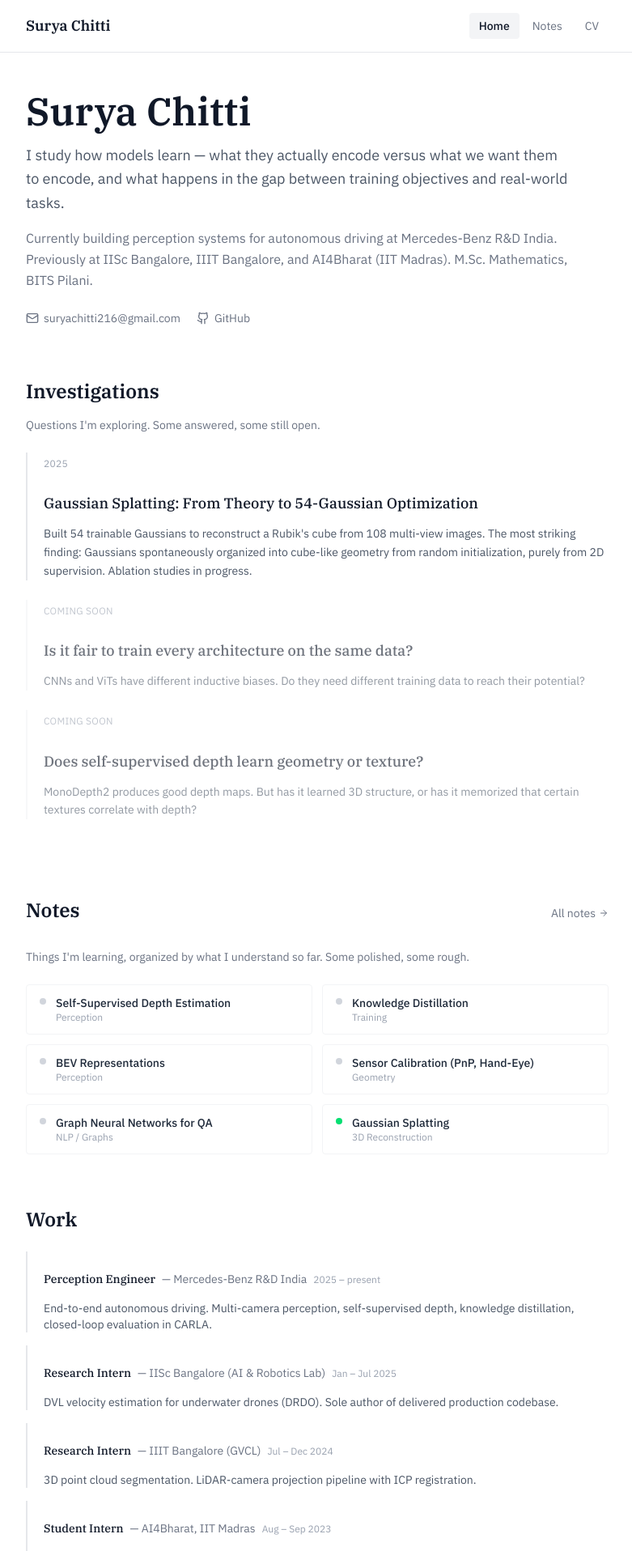
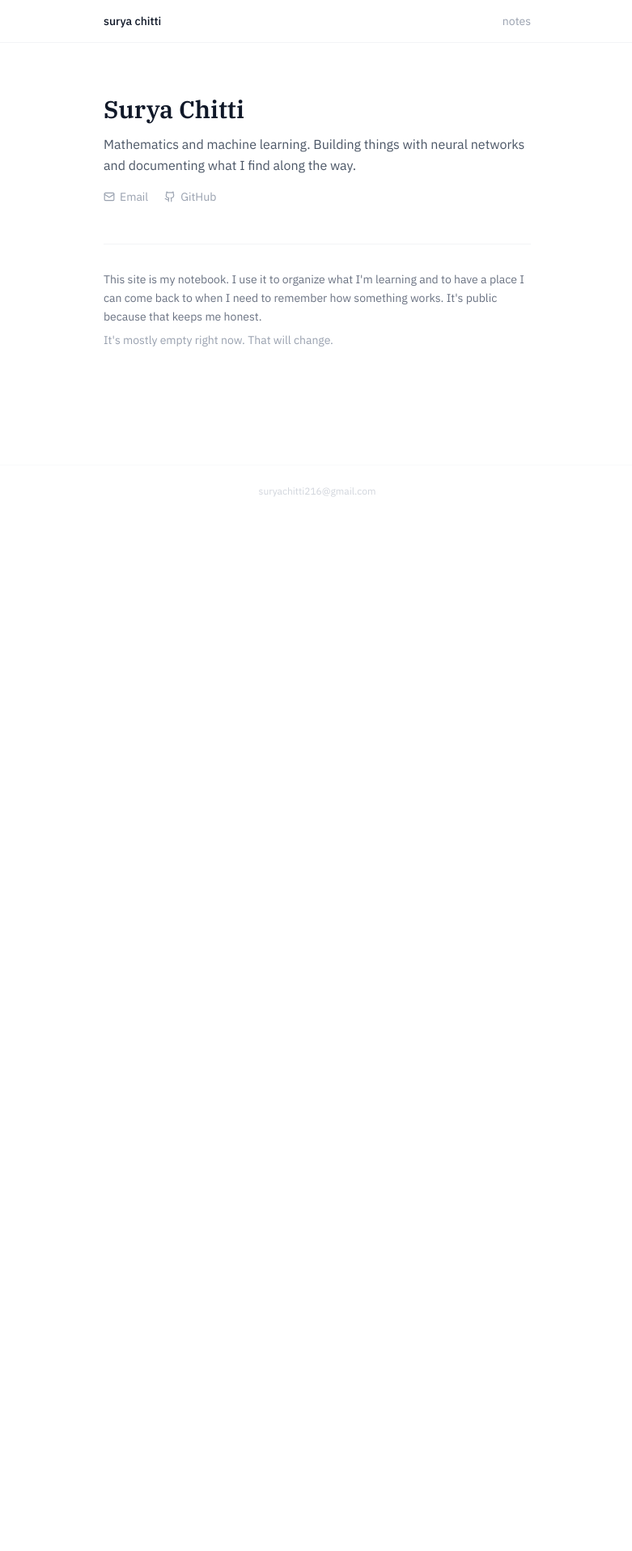
Before and after one commit to codechitti216/codechitti216.github.io, a React (Vite) app: page / in a window 1280 px wide. Shown: the top 1916 px of the page at 81% size, without its empty margins (248-1029 px from the left). After the commit the page ends 800 px from the top, so only its background shows below. Built offline with nearby package versions, Linux system fonts and the light colour scheme.

Commit message:
Rebuild: honest minimal site. Only real content. No placeholders, no boast, no drama

```diff
--- a/src/App.jsx
+++ b/src/App.jsx
@@ -3,7 +3,6 @@ import Layout from "./components/Layout";
 import Home from "./pages/Home";
 import Notes from "./pages/Notes";
 import NoteDetail from "./pages/NoteDetail";
-import CV from "./pages/CV";
 import "./App.css";
 
 function App() {
@@ -14,8 +13,7 @@ function App() {
           <Route path="/" element={<Home />} />
           <Route path="/notes" element={<Notes />} />
           <Route path="/notes/:id" element={<NoteDetail />} />
-          <Route path="/cv" element={<CV />} />
-          {/* Redirect old garden routes */}
+          {/* Old routes redirect */}
           <Route path="/garden" element={<Notes />} />
           <Route path="/garden/:id" element={<NoteDetail />} />
         </Routes>
--- a/src/components/Layout.jsx
+++ b/src/components/Layout.jsx
@@ -6,29 +6,28 @@ const Layout = ({ children }) => {
   const navigation = [
     { name: 'Home', href: '/' },
     { name: 'Notes', href: '/notes' },
-    { name: 'CV', href: '/cv' },
   ];
 
   return (
     <div className="min-h-screen bg-white">
-      <header className="border-b border-gray-200 bg-white/80 backdrop-blur-sm sticky top-0 z-50">
-        <div className="max-w-3xl mx-auto px-6 py-4">
+      <header className="border-b border-gray-100 sticky top-0 z-50 bg-white">
+        <div className="max-w-xl mx-auto px-6 py-4">
           <nav className="flex items-center justify-between">
-            <Link to="/" className="text-lg font-serif font-semibold text-gray-900 hover:text-gray-700 transition-colors">
-              Surya Chitti
+            <Link to="/" className="text-sm font-medium text-gray-900 hover:text-gray-600 transition-colors">
+              surya chitti
             </Link>
-            <div className="flex space-x-1">
-              {navigation.map((item) => (
+            <div className="flex gap-4">
+              {navigation.filter(n => n.name !== 'Home').map((item) => (
                 <Link
                   key={item.name}
                   to={item.href}
-                  className={`px-3 py-1.5 text-sm rounded-md transition-colors ${
-                    location.pathname === item.href || (item.href !== '/' && location.pathname.startsWith(item.href))
-                      ? 'text-gray-900 bg-gray-100 font-medium'
-                      : 'text-gray-500 hover:text-gray-900'
+                  className={`text-sm transition-colors ${
+                    location.pathname.startsWith(item.href)
+                      ? 'text-gray-900'
+                      : 'text-gray-400 hover:text-gray-700'
                   }`}
                 >
-                  {item.name}
+                  {item.name.toLowerCase()}
                 </Link>
               ))}
             </div>
@@ -36,14 +35,14 @@ const Layout = ({ children }) => {
         </div>
       </header>
 
-      <main className="max-w-3xl mx-auto px-6 py-8">
+      <main className="max-w-xl mx-auto px-6 py-8">
         {children}
       </main>
 
-      <footer className="border-t border-gray-100 mt-16">
-        <div className="max-w-3xl mx-auto px-6 py-6">
-          <p className="text-center text-xs text-gray-400">
-            Surya Chitti &middot; suryachitti216@gmail.com
+      <footer className="border-t border-gray-50 mt-20">
+        <div className="max-w-xl mx-auto px-6 py-6">
+          <p className="text-xs text-gray-300 text-center">
+            suryachitti216@gmail.com
           </p>
         </div>
       </footer>
--- a/src/pages/Home.jsx
+++ b/src/pages/Home.jsx
@@ -1,168 +1,38 @@
-import { Link } from "react-router-dom";
-import { ArrowRight, Github, Mail } from "lucide-react";
+import { Github, Mail } from "lucide-react";
 
 export default function Home() {
   return (
-    <div className="space-y-16 py-4">
+    <div className="space-y-12 py-8">
 
-      {/* Hero — minimal, content-first */}
-      <section className="space-y-4">
-        <h1 className="font-serif text-4xl font-semibold text-gray-900 md:text-5xl">
+      <section className="space-y-3">
+        <h1 className="font-serif text-3xl font-semibold text-gray-900">
           Surya Chitti
         </h1>
-        <p className="max-w-2xl text-lg text-gray-600 leading-relaxed">
-          I study how models learn &mdash; what they actually encode versus what we want them
-          to encode, and what happens in the gap between training objectives and
-          real-world tasks.
+        <p className="text-base text-gray-600 leading-relaxed max-w-xl">
+          Mathematics and machine learning. Building things with neural networks
+          and documenting what I find along the way.
         </p>
-        <p className="max-w-2xl text-base text-gray-500 leading-relaxed">
-          Currently building perception systems for autonomous driving at Mercedes-Benz R&D India.
-          Previously at IISc Bangalore, IIIT Bangalore, and AI4Bharat (IIT Madras).
-          M.Sc. Mathematics, BITS Pilani.
-        </p>
-        <div className="flex items-center gap-5 pt-2 text-sm text-gray-500">
-          <a href="mailto:suryachitti216@gmail.com" className="flex items-center gap-1.5 hover:text-gray-900 transition-colors">
-            <Mail className="h-4 w-4" /> suryachitti216@gmail.com
+        <div className="flex items-center gap-5 pt-1 text-sm text-gray-400">
+          <a href="mailto:suryachitti216@gmail.com" className="flex items-center gap-1.5 hover:text-gray-700 transition-colors">
+            <Mail className="h-3.5 w-3.5" /> Email
           </a>
-          <a href="https://github.com/codechitti216" className="flex items-center gap-1.5 hover:text-gray-900 transition-colors">
-            <Github className="h-4 w-4" /> GitHub
+          <a href="https://github.com/codechitti216" className="flex items-center gap-1.5 hover:text-gray-700 transition-colors">
+            <Github className="h-3.5 w-3.5" /> GitHub
           </a>
         </div>
       </section>
 
-      {/* Investigations — the "damn!" content */}
-      <section className="space-y-4">
-        <h2 className="font-serif text-2xl font-semibold text-gray-900">Investigations</h2>
-        <p className="text-sm text-gray-500">
-          Questions I&apos;m exploring. Some answered, some still open.
+      <section className="space-y-2 border-t border-gray-100 pt-8">
+        <p className="text-sm text-gray-500 leading-relaxed max-w-xl">
+          This site is my notebook. I use it to organize what I&apos;m learning
+          and to have a place I can come back to when I need to remember how
+          something works. It&apos;s public because that keeps me honest.
         </p>
-
-        <div className="space-y-6 pt-2">
-          <article className="border-l-2 border-gray-200 pl-5">
-            <Link to="/notes/Gaussian_Splatting" className="group">
-              <time className="text-xs text-gray-400 uppercase tracking-wide">2025</time>
-              <h3 className="font-serif text-lg font-medium text-gray-900 group-hover:text-blue-700 transition-colors">
-                Gaussian Splatting: From Theory to 54-Gaussian Optimization
-              </h3>
-              <p className="mt-1 text-sm text-gray-600 leading-relaxed">
-                Built 54 trainable Gaussians to reconstruct a Rubik&apos;s cube from 108 multi-view
-                images. The most striking finding: Gaussians spontaneously organized into
-                cube-like geometry from random initialization, purely from 2D supervision.
-                Ablation studies in progress.
-              </p>
-            </Link>
-          </article>
-
-          <article className="border-l-2 border-gray-100 pl-5 opacity-60">
-            <time className="text-xs text-gray-400 uppercase tracking-wide">Coming soon</time>
-            <h3 className="font-serif text-lg font-medium text-gray-900">
-              Is it fair to train every architecture on the same data?
-            </h3>
-            <p className="mt-1 text-sm text-gray-600 leading-relaxed">
-              CNNs and ViTs have different inductive biases. Do they need different
-              training data to reach their potential?
-            </p>
-          </article>
-
-          <article className="border-l-2 border-gray-100 pl-5 opacity-60">
-            <time className="text-xs text-gray-400 uppercase tracking-wide">Coming soon</time>
-            <h3 className="font-serif text-lg font-medium text-gray-900">
-              Does self-supervised depth learn geometry or texture?
-            </h3>
-            <p className="mt-1 text-sm text-gray-600 leading-relaxed">
-              MonoDepth2 produces good depth maps. But has it learned 3D structure, or
-              has it memorized that certain textures correlate with depth?
-            </p>
-          </article>
-        </div>
+        <p className="text-sm text-gray-400">
+          It&apos;s mostly empty right now. That will change.
+        </p>
       </section>
 
-      {/* Notes — the living knowledge base */}
-      <section className="space-y-4">
-        <div className="flex items-baseline justify-between">
-          <h2 className="font-serif text-2xl font-semibold text-gray-900">Notes</h2>
-          <Link to="/notes" className="text-sm text-gray-500 hover:text-gray-900 transition-colors flex items-center gap-1">
-            All notes <ArrowRight className="h-3 w-3" />
-          </Link>
-        </div>
-        <p className="text-sm text-gray-500">
-          Things I&apos;m learning, organized by what I understand so far. Some polished, some rough.
-        </p>
-
-        <div className="grid gap-3 pt-2 md:grid-cols-2">
-          {[
-            { title: "Self-Supervised Depth Estimation", status: "seed", topic: "Perception" },
-            { title: "Knowledge Distillation", status: "seed", topic: "Training" },
-            { title: "BEV Representations", status: "seed", topic: "Perception" },
-            { title: "Sensor Calibration (PnP, Hand-Eye)", status: "seed", topic: "Geometry" },
-            { title: "Graph Neural Networks for QA", status: "seed", topic: "NLP / Graphs" },
-            { title: "Gaussian Splatting", status: "growing", topic: "3D Reconstruction" },
-          ].map((note) => (
-            <div key={note.title} className="flex items-start gap-3 rounded-md border border-gray-100 px-4 py-3">
-              <span className={`mt-1 inline-block h-2 w-2 rounded-full flex-shrink-0 ${
-                note.status === "growing" ? "bg-green-400" : "bg-gray-300"
-              }`} />
-              <div>
-                <p className="text-sm font-medium text-gray-800">{note.title}</p>
-                <p className="text-xs text-gray-400">{note.topic}</p>
-              </div>
-            </div>
-          ))}
-        </div>
-      </section>
-
-      {/* Work — brief, no resume dump */}
-      <section className="space-y-4">
-        <h2 className="font-serif text-2xl font-semibold text-gray-900">Work</h2>
-
-        <div className="space-y-4 pt-2">
-          {[
-            {
-              role: "Perception Engineer",
-              org: "Mercedes-Benz R&D India",
-              period: "2025 \u2013 present",
-              desc: "End-to-end autonomous driving. Multi-camera perception, self-supervised depth, knowledge distillation, closed-loop evaluation in CARLA.",
-            },
-            {
-              role: "Research Intern",
-              org: "IISc Bangalore (AI & Robotics Lab)",
-              period: "Jan \u2013 Jul 2025",
-              desc: "DVL velocity estimation for underwater drones (DRDO). Sole author of delivered production codebase.",
-            },
-            {
-              role: "Research Intern",
-              org: "IIIT Bangalore (GVCL)",
-              period: "Jul \u2013 Dec 2024",
-              desc: "3D point cloud segmentation. LiDAR-camera projection pipeline with ICP registration.",
-            },
-            {
-              role: "Student Intern",
-              org: "AI4Bharat, IIT Madras",
-              period: "Aug \u2013 Sep 2023",
-              desc: "Multilingual NLP data pipelines for Anuvaad translation platform. Prompt collection for instruction tuning.",
-            },
-          ].map((item) => (
-            <div key={item.org} className="border-l-2 border-gray-200 pl-5">
-              <div className="flex flex-wrap items-baseline gap-x-2">
-                <h3 className="text-sm font-medium text-gray-900">{item.role}</h3>
-                <span className="text-sm text-gray-500">&mdash; {item.org}</span>
-                <span className="text-xs text-gray-400">{item.period}</span>
-              </div>
-              <p className="mt-1 text-sm text-gray-600">{item.desc}</p>
-            </div>
-          ))}
-        </div>
-      </section>
-
-      {/* About — the person, not the resume */}
-      <section className="space-y-3 border-t border-gray-100 pt-12">
-        <h2 className="font-serif text-2xl font-semibold text-gray-900">About this site</h2>
-        <p className="text-sm text-gray-600 leading-relaxed max-w-2xl">
-          This is where I document what I&apos;m learning, questions I&apos;m investigating,
-          and papers I&apos;m thinking about. Some of it is polished. Most of it isn&apos;t.
-          That&apos;s the point &mdash; it&apos;s a working notebook, not a portfolio.
-        </p>
-      </section>
     </div>
   );
 }
--- a/src/pages/Notes.jsx
+++ b/src/pages/Notes.jsx
@@ -1,68 +1,28 @@
 import { Link } from 'react-router-dom';
 
 export default function Notes() {
-  const notes = [
-    {
-      id: "Gaussian_Splatting",
-      title: "Gaussian Splatting: From Theory to 54-Gaussian Optimization",
-      date: "2025",
-      status: "growing",
-      topic: "3D Reconstruction",
-      summary: "Built 54 trainable Gaussians to reconstruct a Rubik's cube. Discovered spontaneous geometric self-organization from 2D supervision alone.",
-    },
-  ];
-
-  const planned = [
-    { title: "Self-Supervised Depth Estimation", topic: "Perception" },
-    { title: "Knowledge Distillation", topic: "Training" },
-    { title: "BEV Representations", topic: "Perception" },
-    { title: "Sensor Calibration (PnP, Hand-Eye)", topic: "Geometry" },
-    { title: "Graph Neural Networks for QA", topic: "NLP / Graphs" },
-  ];
-
   return (
-    <div className="space-y-10 py-4">
+    <div className="space-y-8 py-4">
       <section>
-        <h1 className="font-serif text-3xl font-semibold text-gray-900">Notes</h1>
-        <p className="mt-2 text-sm text-gray-500 max-w-xl">
-          Things I'm learning and investigating. Some are deep write-ups, some are
-          rough sketches. They grow over time.
+        <h1 className="font-serif text-2xl font-semibold text-gray-900">Notes</h1>
+        <p className="mt-2 text-sm text-gray-400">
+          What I&apos;m learning, written so I can come back to it later.
         </p>
       </section>
 
       <section className="space-y-4">
-        {notes.map((note) => (
-          <Link key={note.id} to={`/notes/${note.id}`} className="block group">
-            <article className="border-l-2 border-gray-200 pl-5 py-2">
-              <div className="flex items-center gap-2">
-                <span className="inline-block h-2 w-2 rounded-full bg-green-400" />
-                <time className="text-xs text-gray-400 uppercase tracking-wide">{note.date}</time>
-                <span className="text-xs text-gray-300">{note.topic}</span>
-              </div>
-              <h2 className="font-serif text-lg font-medium text-gray-900 group-hover:text-blue-700 transition-colors mt-1">
-                {note.title}
-              </h2>
-              <p className="mt-1 text-sm text-gray-600">{note.summary}</p>
-            </article>
-          </Link>
-        ))}
+        <Link to="/notes/Gaussian_Splatting" className="block group">
+          <article className="py-2">
+            <time className="text-xs text-gray-300">2025</time>
+            <h2 className="text-sm font-medium text-gray-800 group-hover:text-gray-600 transition-colors">
+              Gaussian Splatting: From Theory to 54-Gaussian Optimization
+            </h2>
+          </article>
+        </Link>
       </section>
 
-      <section className="space-y-3">
-        <h2 className="font-serif text-xl font-semibold text-gray-900">Planned</h2>
-        <div className="space-y-2">
-          {planned.map((note) => (
-            <div key={note.title} className="flex items-center gap-3 border-l-2 border-gray-100 pl-5 py-1.5 opacity-50">
-              <span className="inline-block h-2 w-2 rounded-full bg-gray-300" />
-              <span className="text-sm text-gray-700">{note.title}</span>
-              <span className="text-xs text-gray-400">{note.topic}</span>
-            </div>
-          ))}
-        </div>
-      </section>
-
-      <Link to="/" className="inline-block text-sm text-gray-500 hover:text-gray-900 transition-colors">
-        &larr; Home
+      <Link to="/" className="inline-block text-xs text-gray-300 hover:text-gray-600 transition-colors">
+        &larr; home
       </Link>
     </div>
   );
```
